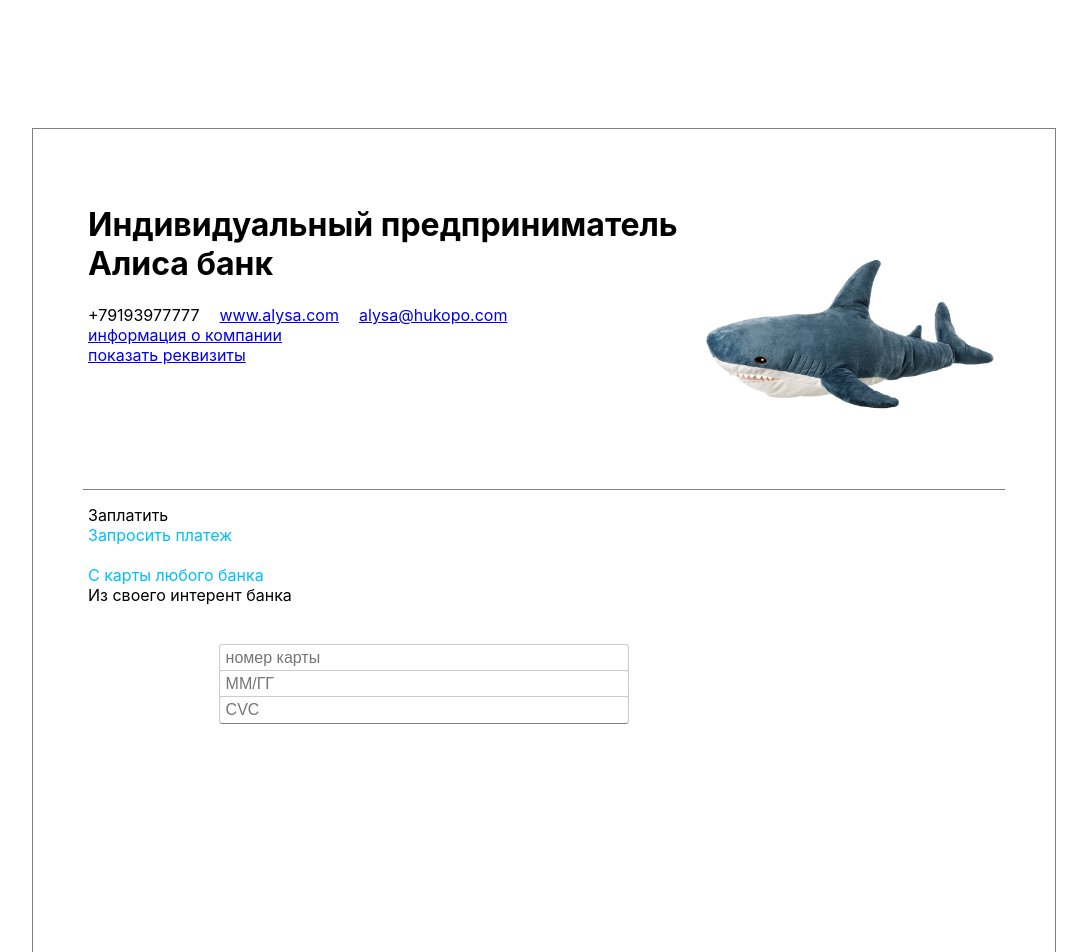
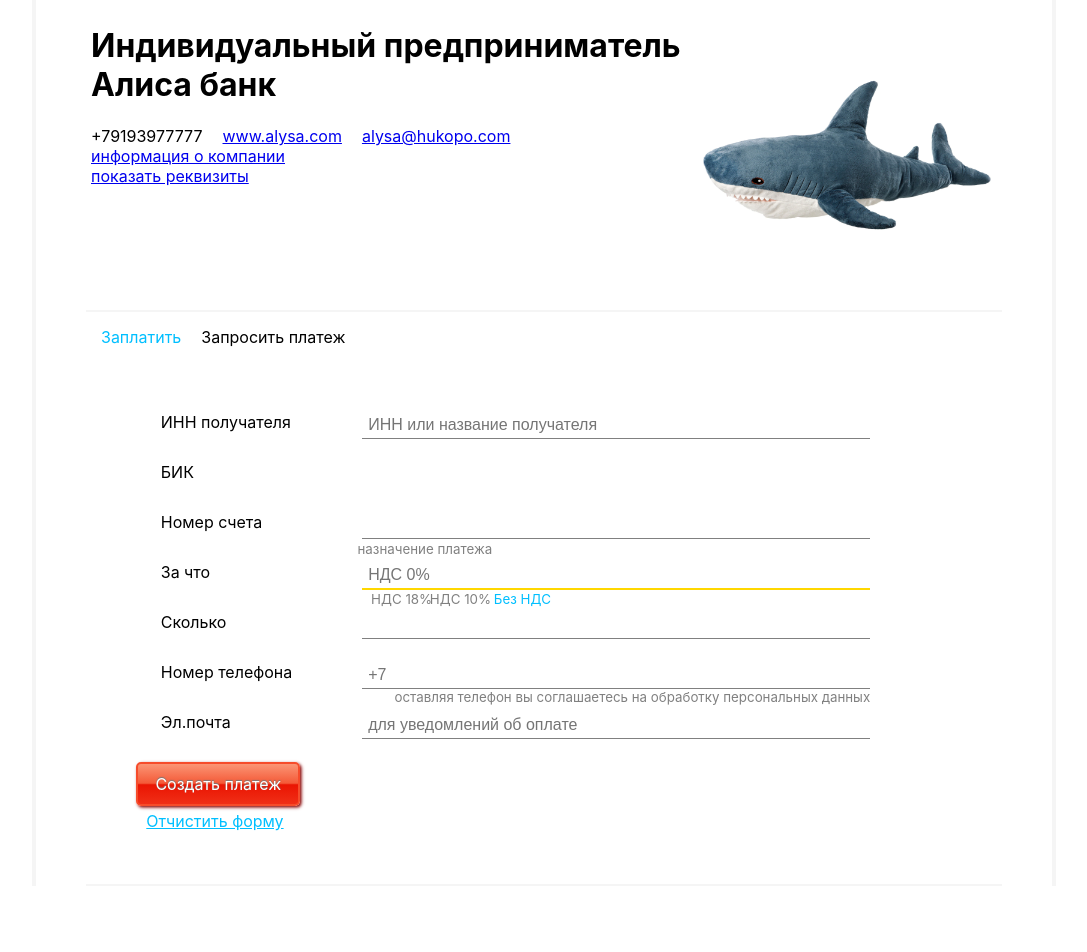
Before and after one commit to hukopo/bank, a React (Create React App) app: page / in a window 1280 px wide. Shown: the top 952 px of the page, without its empty margins (96-1183 px from the left). After the commit the page ends 886 px from the top, so only its background shows below. Built offline with nearby package versions, Linux system fonts and the light colour scheme.

Commit message:
registration

```diff
--- a/src/App.css
+++ b/src/App.css
@@ -1,12 +1,12 @@
 .main{
-  margin: 10%;
-  border: 1px solid gray;
-  padding: 40px;
-  height: 1000px;
+  margin: -10px 10%;
+  border-right: 4px solid whitesmoke;
+  border-left: 4px solid whitesmoke;
+  padding: 0 40px;
 }
 
 .header{
-  border-bottom: 1px solid gray;
+  border-bottom: 2px solid whitesmoke;
   padding: 5px;
   margin: 10px;
   min-height: 300px;
--- a/src/CardPayment.css
+++ b/src/CardPayment.css
@@ -1,75 +1,3 @@
-.submit
-{
-    margin-top: 100px;
-    width: 600px;
-    height: 400px;
-    margin-left: auto;
-    margin-right: auto;
-    border: 1px solid #ccc;
-    border-radius: 3px;
-}
-
-.letter
-{
-    width: 600px;
-    height: 400px;
-    margin-top: 20px;
-    margin-left: auto;
-    margin-right: auto;
-    background: rgb(240, 240, 240);
-    border: 1px solid #ccc;
-}
-
-.letterText
-{
-    margin-right: 35%;
-    margin-left: 20px;
-    font-family: Arial, Helvetica, sans-serif;
-    font-size: 110%;
-    font-weight: normal;
-}
-
-.letterCopyright
-{
-    float: right;
-    margin-right: 10px;
-}
-
-.letterImage
-{
-    float: right;
-    margin-top: 20px;
-}
-
-.letterFooter
-{
-    margin-top: 120px;
-    border-top: 1px solid #ccc;
-    margin-right: 20px;
-    margin-left: 20px;
-    font-family: Arial, Helvetica, sans-serif;
-    font-size: 110%;
-    font-weight: normal;
-}
-
-.text
-{
-    font-family: Arial, Helvetica, sans-serif;
-    font-size: 100%;
-    font-weight: normal;
-}
-
-h2
-{
-    margin-left: 30%;
-}
-
-.simpletext
-{
-    margin-left: 3%;
-    margin-right: 20%;
-}
-
 .field
 {
     margin-left: 3%;
@@ -77,121 +5,112 @@ h2
     margin-bottom: 25px;
 }
 
-input
+.field .card-payment-input
 {
-    border: 1px solid #ccc;
-    border-radius: 3px;
-    background: #fff !important;
+    border: none;
+    border-bottom: 1px solid gray;
     outline: none;
     height: 24px;
-    width: 400px;
-    color: #000;
+    color: gray;
     font-size: 16px;
     font-family: Arial, Helvetica, sans-serif;
-    margin: 5px;
-    margin-top: -7px;
     padding-left: 6px;
     float: right;
 }
 
-input:focus
+.card-payment-input:focus
 {
     color: #000;
-    border: 1px solid #000;
+    border-bottom: 1px solid #000;
 }
 
-input[type='submit']
+.creedit-card
 {
-    color: #000;
-    height: 40px;
-    width: 150px;
-    float: left;
-}
-
-input[type='checkbox']
-{
-    display: none;
-}
-
-.container
-{
-    display: block;
-    position: relative;
-    padding-left: 35px;
-    margin-top: 10px;
-    margin-bottom: 10px;
-    cursor: pointer;
-    -webkit-user-select: none;
-    -moz-user-select: none;
-    -ms-user-select: none;
-    user-select: none;
-}
-
-.container input
-{
-    position: absolute;
-    opacity: 0;
-    cursor: pointer;
-    height: 0;
-    width: 0;
-}
-
-.checkmark
-{
-    position: absolute;
-    top: 0;
-    left: 0;
-    height: 15px;
-    width: 15px;
-    background-color: white;
-    border: 1px solid #ccc;
-    border-radius: 3px;
-}
-
-.container:hover input ~ .checkmark
-{
-    background-color: #ccc;
-}
-
-.container input:checked ~ .checkmark
-{
-    background-color: #2196f3;
-}
-
-.checkmark:after
-{
-    content: '';
-    position: absolute;
-    display: none;
-}
-
-.container input:checked ~ .checkmark:after
-{
-    display: block;
-}
-
-.container .checkmark:after
-{
-    left: 5px;
-    top: 3px;
-    width: 3px;
-    height: 5px;
-    border: solid white;
-    border-width: 0 3px 3px 0;
-    -webkit-transform: rotate(45deg);
-    -ms-transform: rotate(45deg);
-    transform: rotate(45deg);
-}
-
-.creedit-card{
     height: 300px;
     width: 500px;
 }
 
-.creedit-card input{
+.creedit-card .card-payment-input
+{
     border-bottom: 1px solid gray;
 }
 
-.card-payment{
+.card-payment
+{
     margin: 5%;
 }
+
+.creedit-card{
+    height: 200px;
+    width: 400px;
+    background: whitesmoke;
+    box-shadow: 0 0 30px gray;
+    border-radius: 20px;
+}
+
+.creedit-card > .card-number
+{
+    margin: 35px 40px 0 40px;
+    width: 320px;
+}
+
+.creedit-card > .card-year
+{
+    margin: 20px 0px 0 40px;
+    width: 120px;
+}
+
+.creedit-card > .card-csv
+{
+    margin: 20px 40px 0 40px;
+    width: 100px;
+}
+
+.creedit-card > .card-payment-input
+{
+    border: 1px solid whitesmoke;
+    border-bottom: 1px solid gray;
+    background: whitesmoke;
+    outline: none;
+    height: 24px;
+    font-size: 16px;
+    font-family: Arial, Helvetica, sans-serif;
+    padding-left: 6px;
+}
+
+.discrepyion-payment
+{
+    margin-left: 450px;
+    margin-top: -230px;
+    width: 400px;
+}
+
+.creedit-card img
+{
+    margin: 10px;
+    float: right;
+    height: 40px;
+}
+
+div.button25 {
+    position: relative;
+    display: inline-block;
+    width: 10em;
+    height: 2.5em;
+    line-height: 2.5em;
+    vertical-align: middle;
+    text-align: center;
+    text-decoration: none;
+    text-shadow: 0 -1px 1px #777;
+    color: #fff;
+    outline: none;
+    border: 2px solid #F64C2B;
+    border-radius: 5px;
+    box-shadow: 0 0 0 60px rgba(0,0,0,0) inset, .1em .1em .2em #800;
+    background: linear-gradient(#FB9575, #F45A38 48%, #EA1502 52%, #F02F17);
+  }
+  div.button25:active {
+    top: .1em;
+    left: .1em;
+    box-shadow: 0 0 0 60px rgba(0,0,0,.05) inset;
+  }
--- a/src/CardPayment.js
+++ b/src/CardPayment.js
@@ -1,5 +1,4 @@
 import React, { Component } from 'react';
-import './App.css';
 import './CardPayment.css'
 
 class CardPayment extends Component {
@@ -35,26 +34,27 @@ class CardPayment extends Component {
         return (
             <div className='card-payment'>
                 <div className='creedit-card'>
-                <input placeholder="номер карты" type="email" />
-                <input placeholder="ММ/ГГ" type="email" />
-                <input placeholder="CVC" type="email" />
-
+                <img alt="VisaMasterCard not found" height='30px' src="./VisaMasterCard.jpg" />
+                    <input className='card-payment-input card-number' placeholder="номер карты" type="text" />
+                    <input className='card-payment-input card-year' placeholder="ММ/ГГ" type="text" />
+                    <input className='card-payment-input card-csv' placeholder="CVC" type="text" />
                 </div>
-                <div>
+                <div className='discrepyion-payment'>
                     <article class="field">
-                        <input placeholder="от 1000 до 75000 ₽" type="email" />
+                        <input className='card-payment-input' placeholder="от 1000 до 75000 ₽" type="text" />
                         <p>Сумма</p>
                     </article>
 
                     <article class="field">
-                        <input placeholder="до 150 символов" type="text" />
+                        <input className='card-payment-input' placeholder="до 150 символов" type="text" />
                         <p>Коментарий</p>
                     </article>
 
                     <article class="field">
-                        <input placeholder="для квитанции об оплате" type="text" />
+                        <input className='card-payment-input' placeholder="для квитанции об оплате" type="email" />
                         <p>Ваша эл.почта</p>
                     </article>
+                    <div class="button25">заплатить</div>
                 </div>
             </div>
         );
--- /dev/null
+++ b/src/InternetBankPayment.css
@@ -0,0 +1,87 @@
+.field-internet-bank
+{
+    margin-left: 3%;
+    margin-right: 10%;
+    margin-bottom: 30px;
+}
+
+.field-internet-bank .internet-bank-input
+{
+    border: none;
+    border-bottom: 1px solid gray;
+    outline: none;
+    height: 24px;
+    width: 500px;
+    color: gray;
+    font-size: 16px;
+    font-family: Arial, Helvetica, sans-serif;
+    padding-left: 6px;
+    float: right;
+}
+
+.internet-bank-input:focus
+{
+    color: #000;
+    border-bottom: 1px solid #000;
+}
+
+.card-payment
+{
+    margin: 5%;
+}
+
+div.button25 {
+    position: relative;
+}
+
+div.button25:active {
+    top: .1em;
+    left: .1em;
+    box-shadow: 0 0 0 60px rgba(0,0,0,.05) inset;
+}
+
+small {
+    float: right;
+    margin-left: 10px;
+    margin-top: 29px;
+    color: gray;
+}
+
+.purpose-payment {
+    margin-right: -130px;
+}
+
+.phone-small {
+    margin-top: 0px;
+}
+
+.nds18 {
+    margin-right: -70px;
+}
+
+.nds10 {
+    margin-right: -130px;
+}
+
+.nds-none {
+    margin-right: -190px;
+}
+
+.nds-input {
+    border: none;
+    border-bottom: 2px solid gold;
+    outline: none;
+    height: 24px;
+    width: 500px;
+    color: gray;
+    font-size: 16px;
+    font-family: Arial, Helvetica, sans-serif;
+    padding-left: 6px;
+    float: right;
+}
+
+.clear{
+    color: deepskyblue;
+    margin: 3px;
+    padding: 2px;
+}
--- /dev/null
+++ b/src/InternetBankPayment.js
@@ -0,0 +1,71 @@
+import React, { Component } from 'react';
+import './InternetBankPayment.css'
+
+class InternetBankPayment extends Component {
+    constructor() {
+        super();
+        this.state = {
+            nds: 0,
+            paymentMethod: 'card'
+        }
+        this.switchRequestPayment = this.switchRequestPayment.bind(this);
+        this.switchNDS = this.switchNDS.bind(this);
+        this.switchPaymentMethodOnCard = this.switchPaymentMethodOnCard.bind(this);
+        this.switchPaymentMethodOnInternetBank = this.switchPaymentMethodOnInternetBank.bind(this);
+    }
+
+    switchRequestPayment() {
+        this.setState({ tabName: 'request payment' });
+    }
+
+    switchNDS(proc) {
+        this.setState({ nds: proc });
+    }
+
+    switchPaymentMethodOnCard() {
+        this.setState({ paymentMethod: 'card' });
+    }
+
+    switchPaymentMethodOnInternetBank() {
+        this.setState({ paymentMethod: 'Internet bank' });
+    }
+
+    render() {
+        return (
+            <div className='card-payment'>
+                <div>
+                    <article class="field-internet-bank">
+                        <input className='internet-bank-input' placeholder="ИНН или название платильшека" type="text" />
+                        <p>От кого</p>
+                    </article>
+
+                    <article class="field-internet-bank">
+                        <p>БИК</p>
+                    </article>
+
+                    <article class="field-internet-bank">
+                        <input className='internet-bank-input' type="text" />
+                        <small className='purpose-payment'>назначение платежа</small>
+                        <p>Номер счета</p>
+                    </article>
+
+                    <article class="field-internet-bank">
+                        <input className='nds-input' placeholder={`НДС ${this.state.nds}%`} type="text" />
+                        <small onClick={() => this.switchNDS(18)} style={this.state.nds === 18 ? { color: 'deepskyblue' } : null} className='nds18'>НДС 18%</small>
+                        <small onClick={() => this.switchNDS(10)} style={this.state.nds === 10 ? { color: 'deepskyblue' } : null} className='nds10'>НДС 10%</small>
+                        <small onClick={() => this.switchNDS(0)} style={this.state.nds === 0 ? { color: 'deepskyblue' } : null} className='nds-none'>Без НДС</small>
+                        <p>За что</p>
+                    </article>
+
+                    <article class="field-internet-bank">
+                        <input className='internet-bank-input' type="text" />
+                        <p>Сколько</p>
+                    </article>
+                    <div class="button25">заплатить</div>
+                </div>
+            </div>
+        );
+    }
+}
+
+export default InternetBankPayment;
--- /dev/null
+++ b/src/Pay.js
@@ -0,0 +1,86 @@
+import React, { Component } from 'react';
+import './InternetBankPayment.css'
+
+class Pay extends Component {
+    constructor() {
+        super();
+        this.state = {
+            nds: 0,
+            paymentMethod: 'card'
+        }
+        this.switchRequestPayment = this.switchRequestPayment.bind(this);
+        this.switchNDS = this.switchNDS.bind(this);
+        this.switchPaymentMethodOnCard = this.switchPaymentMethodOnCard.bind(this);
+        this.switchPaymentMethodOnInternetBank = this.switchPaymentMethodOnInternetBank.bind(this);
+    }
+
+    switchRequestPayment() {
+        this.setState({ tabName: 'request payment' });
+    }
+
+    switchNDS(proc) {
+        this.setState({ nds: proc });
+    }
+
+    switchPaymentMethodOnCard() {
+        this.setState({ paymentMethod: 'card' });
+    }
+
+    switchPaymentMethodOnInternetBank() {
+        this.setState({ paymentMethod: 'Internet bank' });
+    }
+
+    render() {
+        return (
+            <div className='card-payment'>
+                <div>
+                    <article className="field-internet-bank">
+                        <input className='internet-bank-input' placeholder="ИНН или название получателя" type="text" />
+                        <p>ИНН получателя</p>
+                    </article>
+
+                    <article className="field-internet-bank">
+                        <p>БИК</p>
+                    </article>
+
+                    <article className="field-internet-bank">
+                        <input className='internet-bank-input' type="text" />
+                        <small className='purpose-payment'>назначение платежа</small>
+                        <p>Номер счета</p>
+                    </article>
+
+                    <article className="field-internet-bank">
+                        <input className='nds-input' placeholder={`НДС ${this.state.nds}%`} type="text" />
+                        <small onClick={() => this.switchNDS(18)} style={this.state.nds === 18 ? { color: 'deepskyblue' } : null} className='nds18'>НДС 18%</small>
+                        <small onClick={() => this.switchNDS(10)} style={this.state.nds === 10 ? { color: 'deepskyblue' } : null} className='nds10'>НДС 10%</small>
+                        <small onClick={() => this.switchNDS(0)} style={this.state.nds === 0 ? { color: 'deepskyblue' } : null} className='nds-none'>Без НДС</small>
+                        <p>За что</p>
+                    </article>
+
+                    <article className="field-internet-bank">
+                        <input className='internet-bank-input' type="text" />
+                        <p>Сколько</p>
+                    </article>
+
+                    <article className="field-internet-bank">
+                        <input className='internet-bank-input' placeholder='+7' type="text" />
+                        <small className='phone-small'>оставляя телефон вы соглашаетесь на обработку персональных данных</small>
+                        <p>Номер телефона</p>
+                    </article>
+
+                    <article className="field-internet-bank">
+                        <input className='internet-bank-input' placeholder='для уведомлений об оплате' type="email" />
+                        <p>Эл.почта</p>
+                    </article>
+                    <div className="button25">Создать платеж</div>
+                    <br />
+                    <div className='clear'>
+                        <a className='clear' href='/'>Отчистить форму</a>
+                    </div>
+                </div>
+            </div>
+        );
+    }
+}
+
+export default Pay;
--- /dev/null
+++ b/src/Payment.css
@@ -0,0 +1,5 @@
+.tab {
+    display: inline;
+    padding: 10px;
+    cursor: pointer;
+}
--- a/src/Payment.js
+++ b/src/Payment.js
@@ -1,12 +1,14 @@
 import React, { Component } from 'react';
 import CardPayment from './CardPayment'
-import './App.css';
+import InternetBankPayment from './InternetBankPayment'
+import Pay from './Pay'
+import './Payment.css';
 
 class Payment extends Component {
     constructor() {
         super();
         this.state = {
-            tabName: 'request payment',
+            tabName: 'pay',
             paymentMethod: 'card'
         }
         this.switchRequestPayment = this.switchRequestPayment.bind(this);
@@ -39,11 +41,13 @@ class Payment extends Component {
                     <div className='tab' style={this.state.tabName === 'request payment' ? { color: 'deepskyblue' } : {}} onClick={this.switchRequestPayment}>Запросить платеж</div>
                 </div>
                 <br/>
-                <div>
+                { this.state.tabName === 'request payment' && <div>
                     <div className='tab' style={this.state.paymentMethod === 'card' ? { color: 'deepskyblue' } : {}} onClick={this.switchPaymentMethodOnCard}>С карты любого банка</div>
                     <div className='tab' style={this.state.paymentMethod === 'Internet bank' ? { color: 'deepskyblue' } : {}} onClick={this.switchPaymentMethodOnInternetBank}>Из своего интерент банка</div>
-                </div>
+                </div>}
                 { (this.state.tabName === 'request payment' && this.state.paymentMethod === 'card') && <CardPayment/>}
+                { (this.state.tabName === 'request payment' && this.state.paymentMethod === 'Internet bank') && <InternetBankPayment/>}
+                { this.state.tabName === 'pay' && <Pay/>}
             </div>
         );
     }
```
Also changed, not shown: public/VisaMasterCard.jpg (added).
